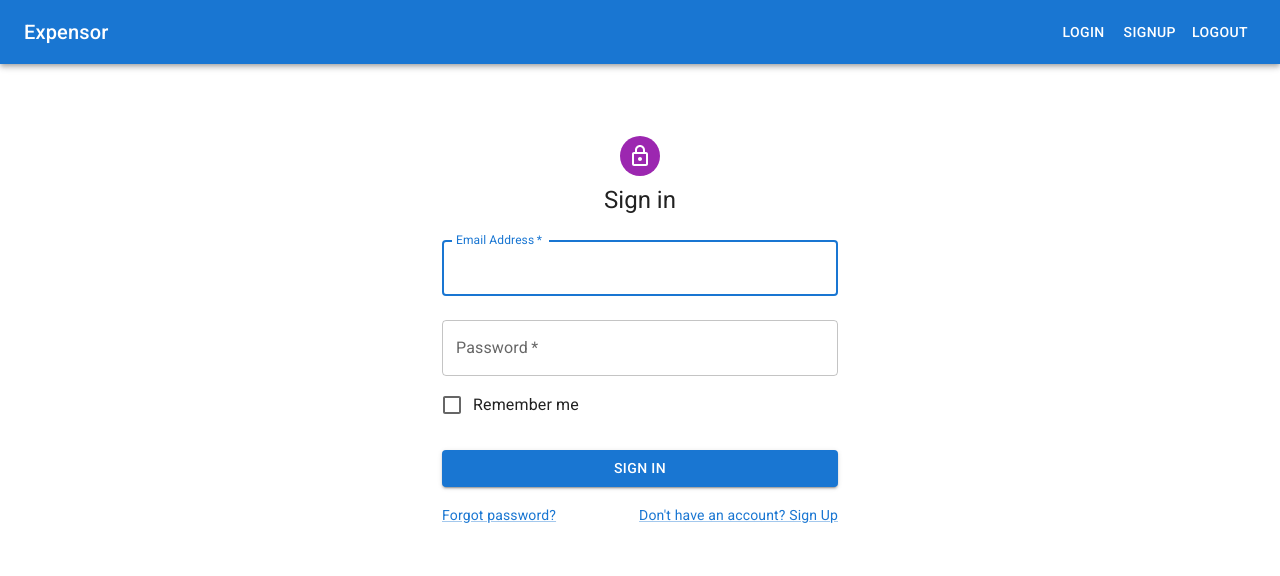
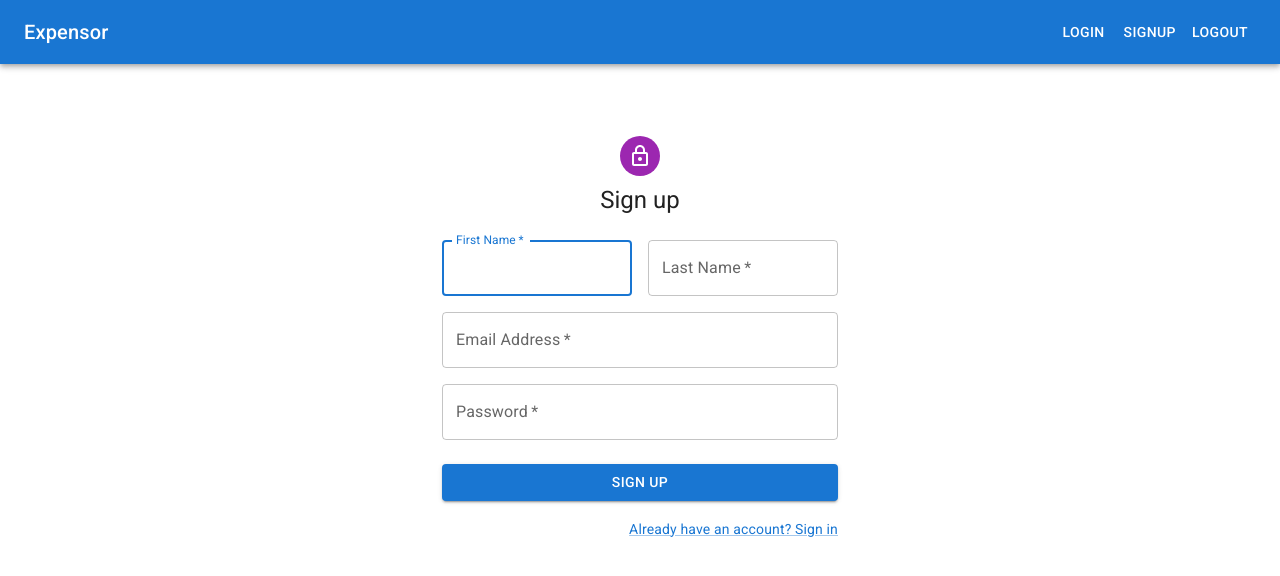
Before and after one commit to SukaranKant/Expensor, a React (Create React App) app in the folder client/: page / in a window 1280 px wide. Shown: the top 576 px of the page. Built offline with nearby package versions, Linux system fonts and the light colour scheme.

Commit message:
add signup page

```diff
--- a/client/src/App.js
+++ b/client/src/App.js
@@ -2,13 +2,15 @@
 import Navbar from './components/Navbar';
 import Home from './pages/Home';
 import Login from './pages/Login';
+import Signup from './pages/Signup';
 
 function App() {
   return (
     <>
       <Navbar/>
       {/* <Home/> */}
-      <Login/>
+      {/* <Login/> */}
+      <Signup/>
     </>
   );
 }
--- a/client/src/pages/Login.js
+++ b/client/src/pages/Login.js
@@ -60,10 +60,7 @@
               id="password"
               autoComplete="current-password"
             />
-            <FormControlLabel
-              control={<Checkbox value="remember" color="primary" />}
-              label="Remember me"
-            />
+
             <Button
               type="submit"
               fullWidth
--- a/client/src/pages/Signup.js
+++ b/client/src/pages/Signup.js
@@ -0,0 +1,110 @@
+import * as React from 'react';
+import Avatar from '@mui/material/Avatar';
+import Button from '@mui/material/Button';
+import CssBaseline from '@mui/material/CssBaseline';
+import TextField from '@mui/material/TextField';
+import FormControlLabel from '@mui/material/FormControlLabel';
+import Checkbox from '@mui/material/Checkbox';
+import Link from '@mui/material/Link';
+import Grid from '@mui/material/Grid';
+import Box from '@mui/material/Box';
+import LockOutlinedIcon from '@mui/icons-material/LockOutlined';
+import Typography from '@mui/material/Typography';
+import Container from '@mui/material/Container';
+
+
+export default function Signup() {
+  const handleSubmit = (event) => {
+    event.preventDefault();
+    const data = new FormData(event.currentTarget);
+    console.log({
+        firstName: data.get('firstName'),
+        lastName: data.get('lastName'),
+        email: data.get('email'),
+        password: data.get('password'),
+    });
+  };
+
+  return (
+      <Container component="main" maxWidth="xs">
+        <CssBaseline />
+        <Box
+          sx={{
+            marginTop: 8,
+            display: 'flex',
+            flexDirection: 'column',
+            alignItems: 'center',
+          }}
+        >
+          <Avatar sx={{ m: 1, bgcolor: 'secondary.main' }}>
+            <LockOutlinedIcon />
+          </Avatar>
+          <Typography component="h1" variant="h5">
+            Sign up
+          </Typography>
+          <Box component="form" noValidate onSubmit={handleSubmit} sx={{ mt: 3 }}>
+            <Grid container spacing={2}>
+              <Grid item xs={12} sm={6}>
+                <TextField
+                  autoComplete="given-name"
+                  name="firstName"
+                  required
+                  fullWidth
+                  id="firstName"
+                  label="First Name"
+                  autoFocus
+                />
+              </Grid>
+              <Grid item xs={12} sm={6}>
+                <TextField
+                  required
+                  fullWidth
+                  id="lastName"
+                  label="Last Name"
+                  name="lastName"
+                  autoComplete="family-name"
+                />
+              </Grid>
+              <Grid item xs={12}>
+                <TextField
+                  required
+                  fullWidth
+                  id="email"
+                  label="Email Address"
+                  name="email"
+                  autoComplete="email"
+                />
+              </Grid>
+              <Grid item xs={12}>
+                <TextField
+                  required
+                  fullWidth
+                  name="password"
+                  label="Password"
+                  type="password"
+                  id="password"
+                  autoComplete="new-password"
+                />
+              </Grid>
+
+            </Grid>
+            <Button
+              type="submit"
+              fullWidth
+              variant="contained"
+              sx={{ mt: 3, mb: 2 }}
+            >
+              Sign Up
+            </Button>
+            <Grid container justifyContent="flex-end">
+              <Grid item>
+                <Link href="#" variant="body2">
+                  Already have an account? Sign in
+                </Link>
+              </Grid>
+            </Grid>
+          </Box>
+        </Box>
+      </Container>
+  );
+}
```
